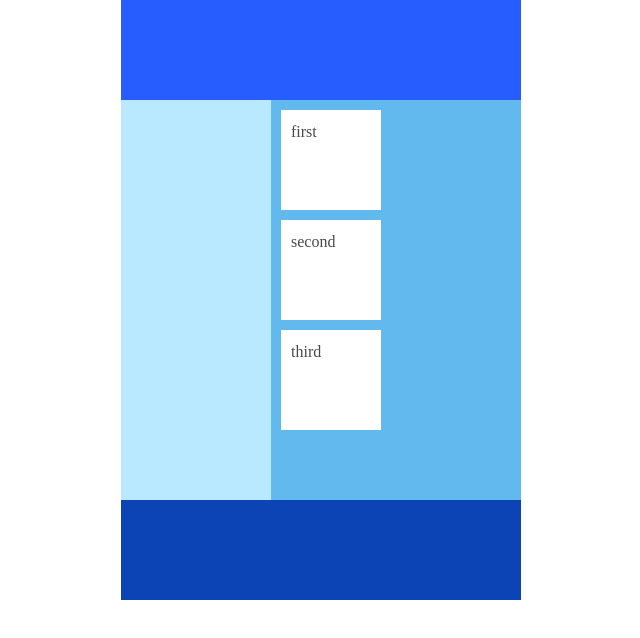
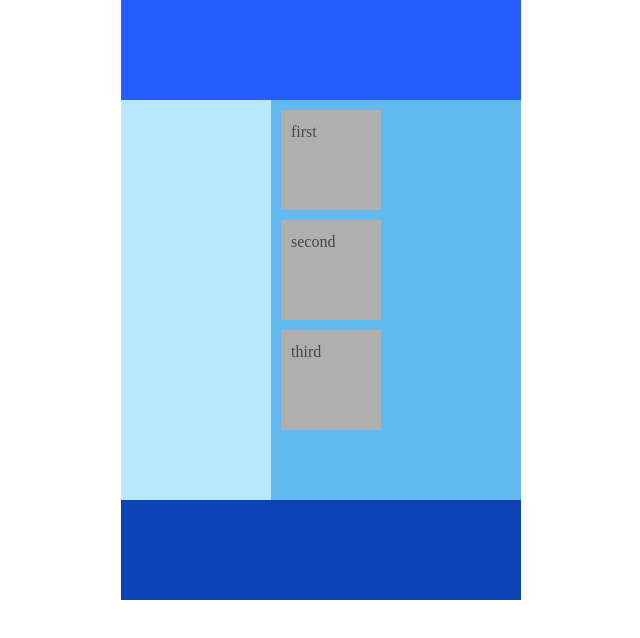
Before and after one commit to haruchi2525/tutorial, a plain HTML site: page 01/index.html in a window 1280 px wide. Shown: the whole page, without its empty margins (319-959 px from the left). Drawn offline with Linux system fonts and the light colour scheme.

Commit message:
change site color theme

```diff
--- a/01/assets/stylesheets/object/projects/_index.css
+++ b/01/assets/stylesheets/object/projects/_index.css
@@ -12,7 +12,7 @@
   width: 100px;
   height: 100px;
   padding: 10px;
-  background-color: #ffffff;
+  background-color: #afafaf;
 }
 .containerText {
   color: #484848;
```
